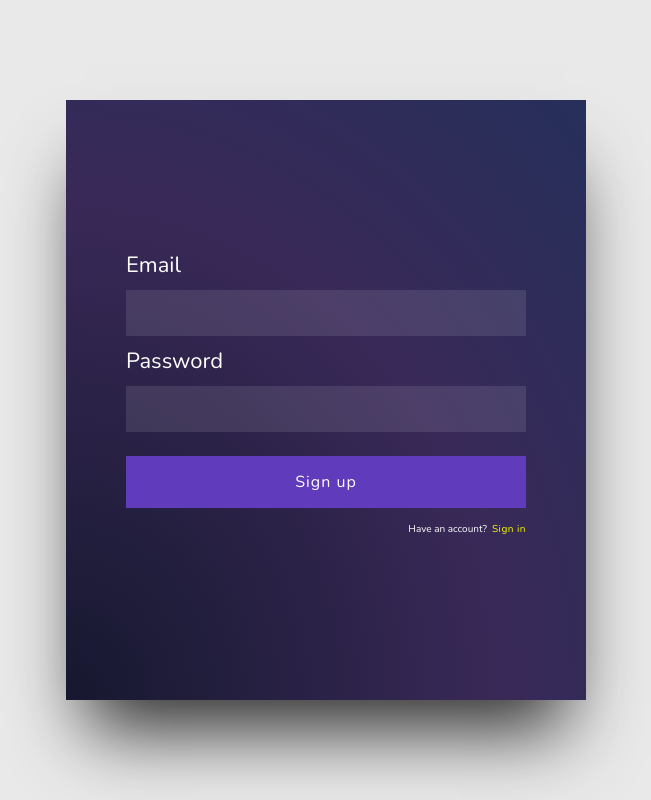
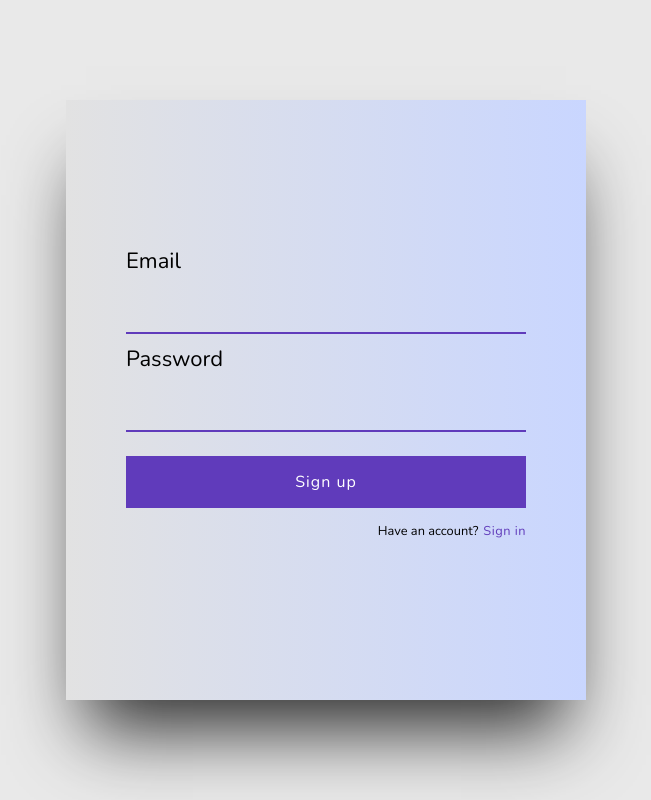
Before and after one commit to millaresluis/Recipe_App, a React (Create React App) app: page / in a window 1280 px wide. Shown: the whole page, without its empty margins (314-965 px from the left). Built offline with nearby package versions, Linux system fonts and the light colour scheme; no server answers.

Commit message:
incomplete login form

```diff
--- a/src/App.css
+++ b/src/App.css
@@ -1,4 +1,5 @@
 * {
+
   box-sizing: border-box;
   margin: 0;
   padding: 0;
@@ -34,17 +35,15 @@ button {
   display: flex;
   flex-direction: column;
   justify-content: center;
-  background: radial-gradient(
-    ellipse at left bottom,
-    rgba(22, 24, 47, 1) 0%,
-    rgba(38, 20, 72, 0.9) 59%,
-    rgba(17, 27, 75, 0.9) 100%
-  );
+  background: #C9D6FF;  /* fallback for old browsers */
+  background: -webkit-linear-gradient(to right, #E2E2E2, #C9D6FF);  /* Chrome 10-25, Safari 5.1-6 */
+  background: linear-gradient(to right, #E2E2E2, #C9D6FF); /* W3C, IE 10+/ Edge, Firefox 16+, Chrome 26+, Opera 12+, Safari 7+ */
+
   box-shadow: 0 50px 70px -20px rgba(0, 0, 0, 0.8);
 }
 
 .login .loginContainer label {
-  color: white;
+  color: rgb(0, 0, 0);
   margin: 14px 0;
   display: block;
   font-size: 22px;
@@ -57,8 +56,9 @@ button {
   outline: none;
   font-size: 19px;
   padding: 10px;
-  background: rgba(255, 255, 255, 0.1);
-  color: #fff;
+  background: rgba(184, 184, 184, 0);
+  border-bottom: 2px solid #603bbb;
+  color: rgb(0, 0, 0);
   letter-spacing: 1px;
 }
 
@@ -70,11 +70,11 @@ button {
 .login .loginContainer .btnContainer p {
   margin: 14px 0 0 0;
   text-align: right;
-  color: #fff;
+  color: rgb(0, 0, 0);
 }
 
 .login .loginContainer .btnContainer p span {
-  color: yellow;
+  color: #603bbb;
   font-weight: 500;
   letter-spacing: 0.5px;
   margin-left: 5px;
@@ -83,7 +83,7 @@ button {
 }
 
 .login .loginContainer .btnContainer p span:hover {
-  color: red;
+  color: rgb(78, 31, 199);
 }
 
 .login .loginContainer .errorMsg {
--- a/src/App.js
+++ b/src/App.js
@@ -2,7 +2,7 @@ import React, {useState, useEffect} from 'react';
 import fire from './firebase';
 import Login from './Login';
 import Hero from './Hero';
-import App2 from './App2';
+import RecipeAPI from './RecipeAPI';
 import './App.css';
 
 const App = () => {
@@ -85,7 +85,7 @@ useEffect(() => {
 return (
     <div className = "App">
       {user ? (
-        <App2 handleLogout={handleLogout} />
+        <RecipeAPI handleLogout={handleLogout} />
       ) : (
        <Login
          email={email}
--- a/src/Login.js
+++ b/src/Login.js
@@ -1,5 +1,4 @@
 import React from 'react';
-
 const Login = (props) => {
 
     const { email, setEmail, password, setPassword, handleLogin, handleSignup, hasAccount, setHasAccount, emailError, passwordError} = props;
--- a/src/App2.css
+++ b/src/RecipeAPI.css
@@ -10,7 +10,7 @@
 }
 
 html {
-  font-size: 62.5%;
+  font-size: 80%;
 }
 
 .App {
--- a/src/App2.js
+++ b/src/RecipeAPI.js
@@ -1,5 +1,5 @@
 import React, { useState } from "react";
-import "./App2.css";
+import "./RecipeAPI.css";
 import Axios from "axios";
 import { v4 as uuidv4 } from "uuid";
 import Recipe from "./components/Recipe";
--- a/src/index.css
+++ b/src/index.css
@@ -1,4 +1,5 @@
 body {
+
   margin: 0;
   font-family: -apple-system, BlinkMacSystemFont, 'Segoe UI', 'Roboto', 'Oxygen',
     'Ubuntu', 'Cantarell', 'Fira Sans', 'Droid Sans', 'Helvetica Neue',
```
Also changed, not shown: 1 other file (tests, documents, lock files or other folders).
